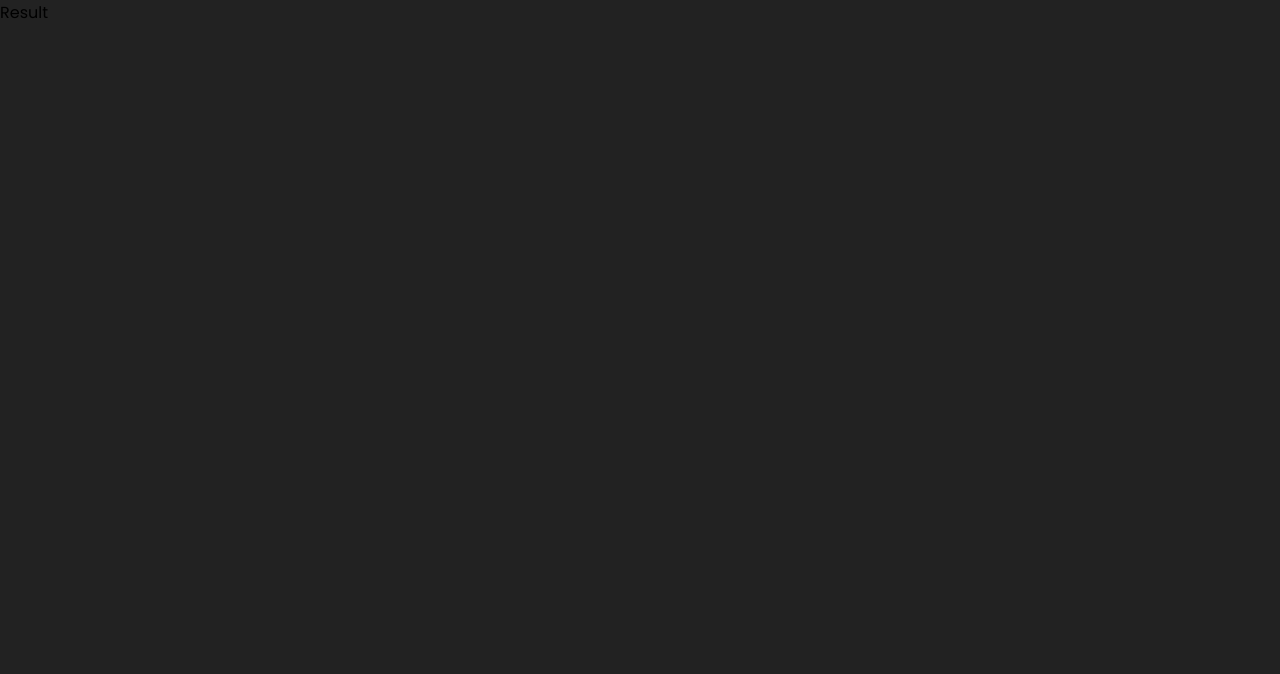
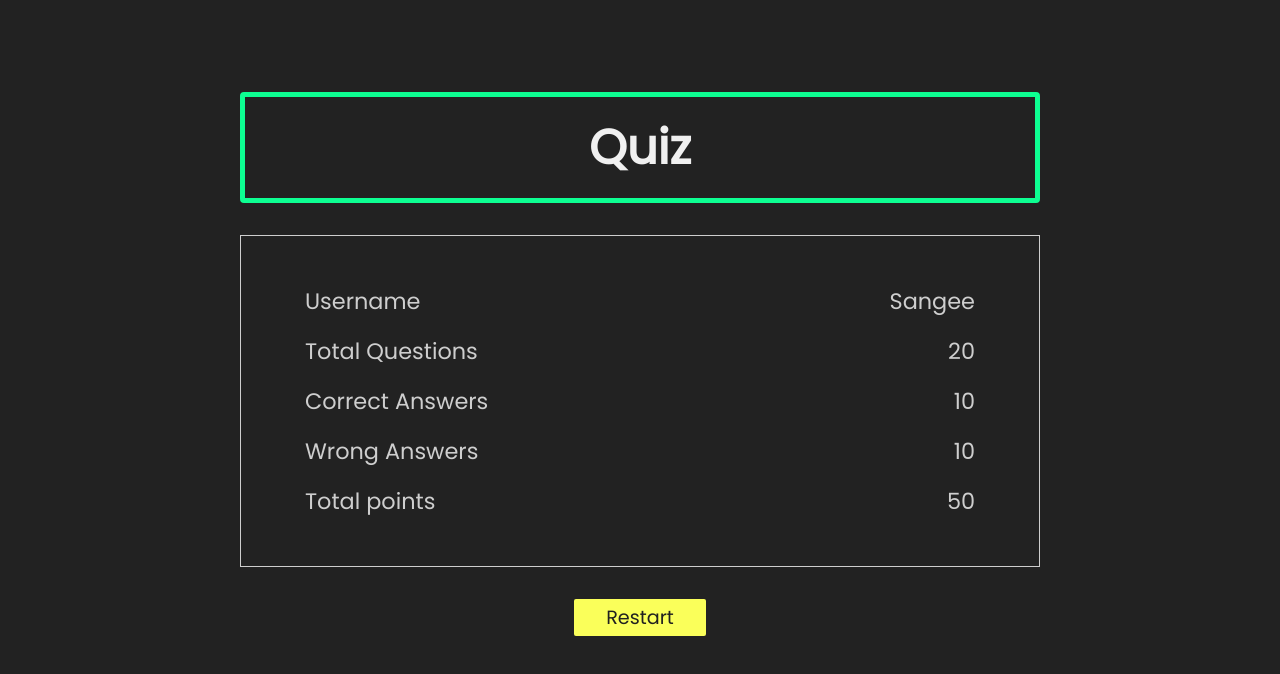
Before and after one commit to sgujuluva/mern-quiz-redux, a React (Create React App) app in the folder client/: page /result in a window 1280 px wide. Shown: the top 674 px of the page. Built offline with nearby package versions, Linux system fonts and the light colour scheme.

Commit message:
result page started

```diff
--- /dev/null
+++ b/client/src/components/Result/Result.css
@@ -0,0 +1,49 @@
+.flex-center{
+    display: flex;
+    justify-content: center;
+    flex-direction: column;
+    border: 1px solid #cecece;
+    padding: 3em 4em;
+    gap: 1em;
+}
+
+.container .flex{
+    display: flex;
+    justify-content: space-between;
+
+}
+
+.container .flex span {
+    font-size: 1.4em;
+    color: #cecece;
+}
+
+.container .flex span.achive {
+    font-weight: bold;
+    color: #ff2a66;
+    color: #2aff95;
+}
+
+table {
+    width: 100%;
+}
+
+.table-header {
+    color: #cecece;
+    font-size: 1.1em;
+    text-align: center;
+    background: #212121;
+    padding: 18px 0;
+}
+
+.table-body {
+    font-size: 1.1em;
+    text-align: center;
+    /* color: #cecece; */
+    background: #d8d8d8;
+    padding: 18px 0;
+}
+
+.table-header > tr > td{
+    border: 1px solid #faff5a;
+}
--- a/client/src/components/Result/Result.jsx
+++ b/client/src/components/Result/Result.jsx
@@ -1,8 +1,40 @@
 import React from 'react'
+import {Link} from "react-router-dom"
+import "./Result.css"
+function Result() {
+  const onRestart = () => {
+console.log("on restart")
+  }
 
-function Result() {
   return (
-    <div>Result</div>
+    <div className="container">
+      <h1 className="title text-light">Quiz</h1>
+      <div className="result flex-center">
+        <div className="flex">
+          <span>Username</span>
+          <span className='bold'>Sangee</span>
+        </div>
+        <div className="flex">
+          <span>Total Questions</span>
+          <span className='bold'>20</span>
+        </div>
+        <div className="flex">
+          <span>Correct Answers</span>
+          <span className='bold'>10</span>
+        </div>
+        <div className="flex">
+          <span>Wrong Answers</span>
+          <span className='bold'>10</span>
+        </div>
+        <div className="flex">
+          <span>Total points</span>
+          <span className='bold'>50</span>
+        </div>
+      </div>
+      <div className="start">
+        <Link className='btn' to={"/"} onClick={onRestart} >Restart</Link>
+      </div>
+      </div>
   )
 }
 
```
